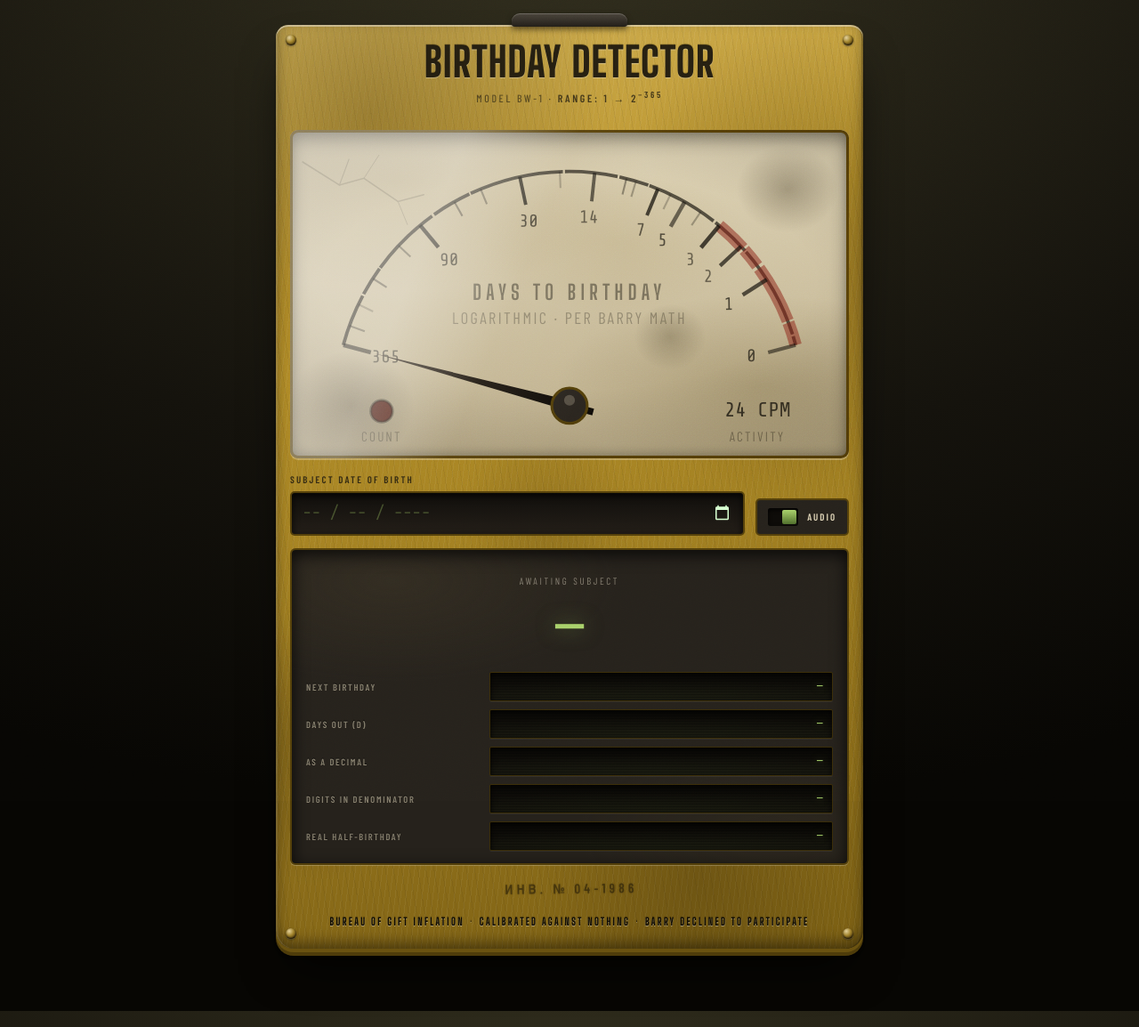
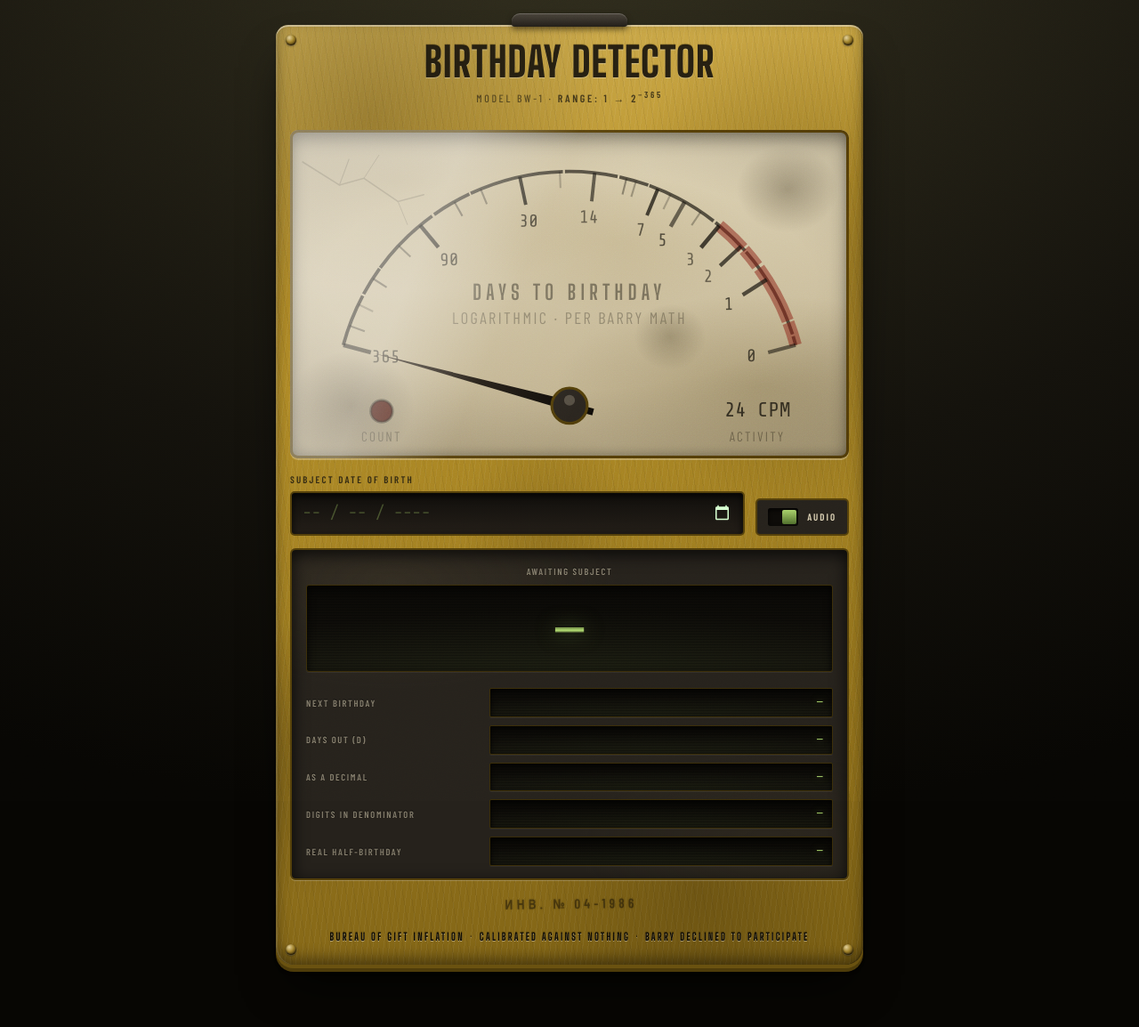
Before and after one commit to ahecht/ahecht.github.io, a Jekyll site: the page barry/index.html, which Jekyll copies as it is, in a window 1280 px wide. Shown: the whole page at 89% size. Built offline with Jekyll 4.4.1, drawn with Linux system fonts in a browser that asks for light colours.

Commit message:
Put the main result behind a screen
The fraction was phosphor text sitting directly on the case surface, the
only readout on the panel without glass in front of it. It now has a
screen of its own, built from the same recessed pane, bezel and scan lines
as the value windows but scaled up as the primary display.

The caption moves out of the screen and onto the panel, restyled to match
the row legends, so it reads as a label engraved on the device rather than
part of the reading.

The full denominator was a separate dark box below the fraction, which
made two stacked panes for one result. It now sits on the same screen,
divided from the fraction by a hairline rule.

Co-Authored-By: Claude Opus 5 (1M context) <noreply@anthropic.com>
Claude-Session: https://claude.ai/code/session_01HNcNgo6iCjBDEABU2X3JA7

```diff
--- a/barry/index.html
+++ b/barry/index.html
@@ -215,6 +215,20 @@ input[type=date]::-webkit-calendar-picker-indicator{filter:invert(1) sepia(1) sa
   padding:16px 16px 14px;
   box-shadow:inset 0 5px 18px rgba(0,0,0,.78),0 1px 0 rgba(255,255,255,.22);
 }
+/* the main result gets a screen of its own, same glass as the value windows but
+   scaled up; the caption stays outside it as a legend on the panel */
+.screen{
+  position:relative;padding:15px 14px 13px;border-radius:3px;
+  background:
+    radial-gradient(130% 150% at 50% 130%, rgba(127,166,80,.13), transparent 68%),
+    linear-gradient(180deg,#090805,#13110c);
+  border:1px solid #3a2d08;
+  box-shadow:inset 0 3px 10px rgba(0,0,0,.92),0 1px 0 rgba(255,255,255,.06);
+}
+.screen::after{
+  content:'';position:absolute;inset:0;border-radius:inherit;pointer-events:none;
+  background:repeating-linear-gradient(180deg, rgba(0,0,0,.24) 0 1px, transparent 1px 3px);
+}
 .big{
   font-family:'Share Tech Mono',monospace;
   font-size:clamp(38px,11vw,68px);line-height:1;
@@ -224,8 +238,11 @@ input[type=date]::-webkit-calendar-picker-indicator{filter:invert(1) sepia(1) sa
 }
 .big sup{font-size:.52em;top:-.55em;position:relative}
 .bigcap{
-  text-align:center;font-size:11px;letter-spacing:.24em;text-transform:uppercase;
-  color:var(--steel);margin-bottom:9px;
+  text-align:center;font-size:10.5px;letter-spacing:.16em;text-transform:uppercase;
+  font-weight:600;
+  color:rgba(214,203,175,.58);
+  text-shadow:0 -1px 0 rgba(0,0,0,.65);
+  margin:0 0 8px;
 }
 /* a bank of lit windows rather than a list: stamped legend on the left,
    the value behind its own pane of dirty glass on the right */
@@ -295,10 +312,13 @@ dl{margin:0}
 .verdict.crit .tag{color:#ff7454;text-shadow:0 0 12px rgba(200,60,35,.6)}
 .verdict.crit .tag::before{background:#ff7454;box-shadow:0 0 9px rgba(255,90,52,.95),inset 0 -1px 1px rgba(0,0,0,.45)}
 .verdict.crit p{color:rgba(255,158,130,.72);text-shadow:0 0 7px rgba(200,60,35,.3)}
+/* second line on the same screen, not a box of its own */
 .full{
-  margin-top:10px;font-family:'Share Tech Mono',monospace;font-size:11px;
+  margin-top:12px;padding-top:10px;
+  border-top:1px solid rgba(127,166,80,.15);
+  font-family:'Share Tech Mono',monospace;font-size:11px;
   color:var(--radium);word-break:break-all;line-height:1.5;text-align:center;
-  background:#0d0b08;padding:9px;border-radius:3px;
+  text-shadow:0 0 6px rgba(127,166,80,.3);
 }
 
 /* sprayed on later through a stencil: thin worn paint with a little overspray,
@@ -419,8 +439,10 @@ dl{margin:0}
     </div>
 
     <p class="bigcap" id="cap">Awaiting subject</p>
-    <div class="big" id="big">&mdash;</div>
-    <div class="full" id="full" hidden></div>
+    <div class="screen">
+      <div class="big" id="big">&mdash;</div>
+      <div class="full" id="full" hidden></div>
+    </div>
 
     <dl class="rows">
       <div class="row"><dt>Next birthday</dt><dd id="r-date">&mdash;</dd></div>
```
